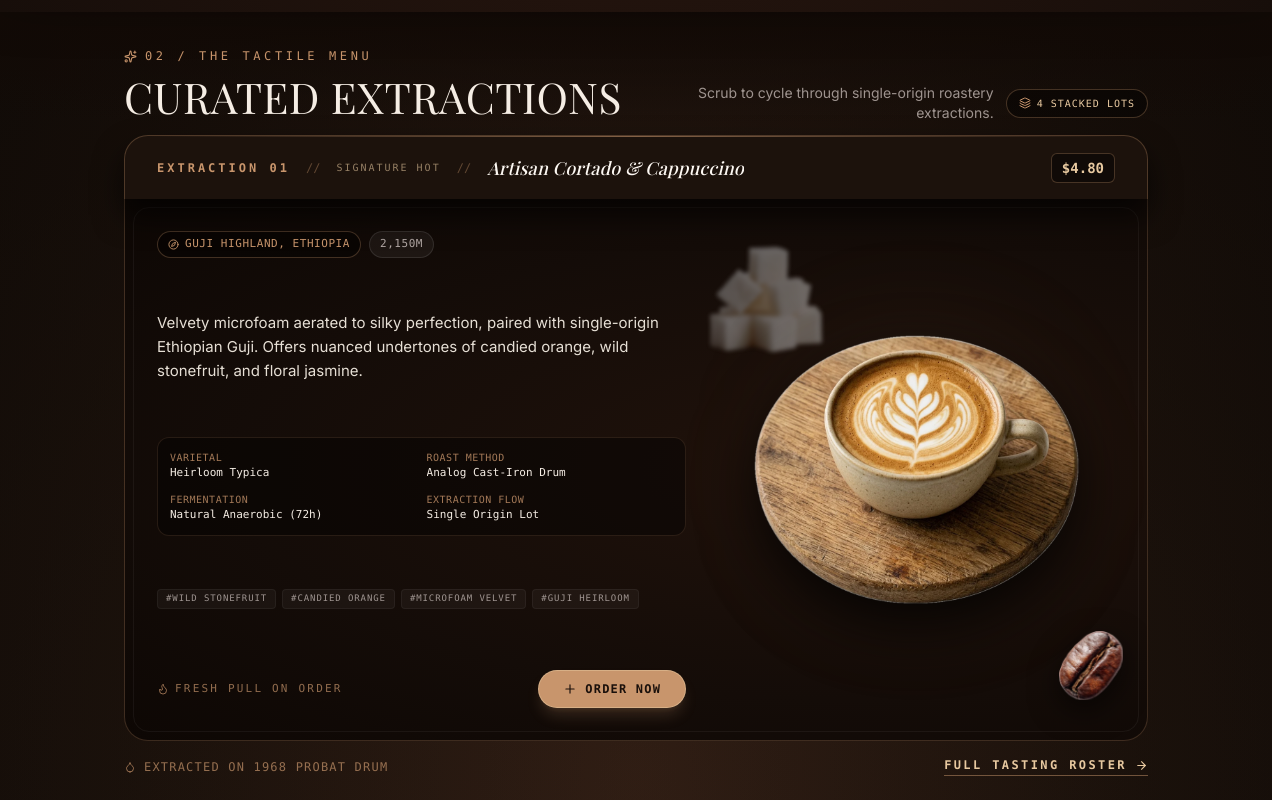
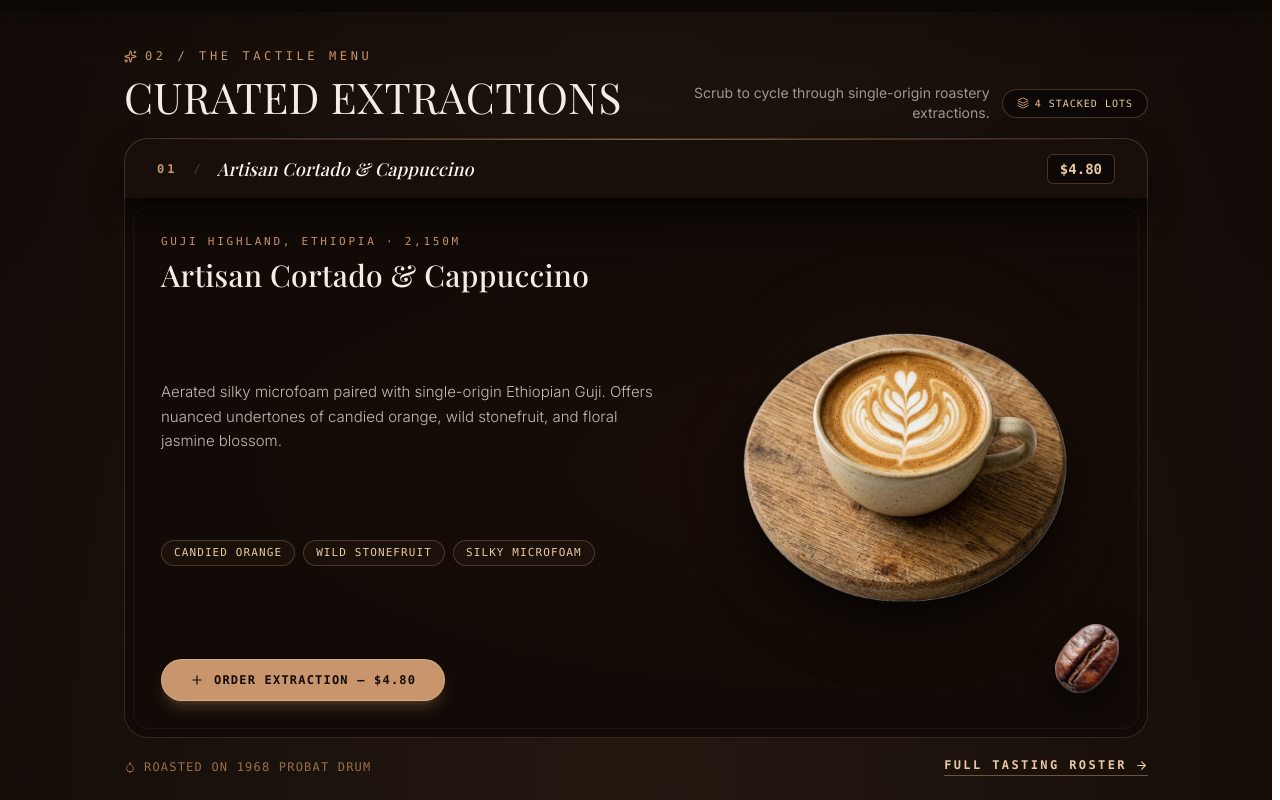
Before and after one commit to Adem-elwafi/crema, a React (Vite) app: page / in a window 1280 px wide. Shown: the part 1540-2340 px from the top of the page. Built offline with nearby package versions, Linux system fonts and the light colour scheme; a web font is replaced by a local one.

Commit message:
refactor(cards): polish scrollytelling continuum and declutter extraction cards into quiet luxury layout

```diff
--- a/src/App.tsx
+++ b/src/App.tsx
@@ -25,7 +25,7 @@ function App() {
 
   return (
     <LenisProvider paused={!isPreloaderComplete}>
-      <div className="bg-brown-900 text-brown-900 font-body overflow-x-clip">
+      <div className="bg-[#0E0805] text-[#FDF8F3] font-body overflow-x-clip">
         {!isPreloaderComplete && <Preloader onComplete={() => {
           setIsPreloaderComplete(true);
           setTimeout(() => ScrollTrigger.refresh(), 200);
--- a/src/components/CinematicManifesto.tsx
+++ b/src/components/CinematicManifesto.tsx
@@ -110,12 +110,12 @@ export default function CinematicManifesto() {
     <section
       ref={containerRef}
       id="manifesto"
-      className="relative z-10 w-full min-h-dvh bg-[#120B08] text-cream -mt-8 sm:-mt-12 rounded-t-[2rem] sm:rounded-t-[3rem] shadow-[0_-25px_60px_rgba(0,0,0,0.65)] overflow-hidden"
+      className="relative z-10 w-full min-h-dvh bg-[#0E0805] text-cream -mt-8 sm:-mt-12 rounded-t-[2rem] sm:rounded-t-[3rem] shadow-[0_-25px_60px_rgba(0,0,0,0.65)] overflow-hidden"
     >
       {/* Fullscreen Stage */}
       <div
         ref={pinRef}
-        className="relative w-full min-h-dvh py-16 sm:py-20 md:py-24 flex flex-col justify-between p-6 sm:p-10 md:p-14 lg:p-20 select-none bg-radial-obsidian"
+        className="relative w-full min-h-dvh py-16 sm:py-20 md:py-24 flex flex-col justify-between p-6 sm:p-10 md:p-14 lg:p-20 select-none bg-[#0E0805]"
       >
         {/* Subtle Ambient Radial Amber Glow */}
         <div className="manifesto-glow absolute inset-0 bg-radial-glow pointer-events-none will-change-transform" />
--- a/src/components/TactileMenu.tsx
+++ b/src/components/TactileMenu.tsx
@@ -1,5 +1,5 @@
 import { useRef, useEffect, useState, useCallback } from 'react';
-import { Sparkles, Plus, Check, Compass, Flame, Droplet, ArrowRight, Layers } from 'lucide-react';
+import { Sparkles, Plus, Check, Droplet, ArrowRight, Layers } from 'lucide-react';
 import { gsap } from '../lib/gsap';
 import { useLenis } from '../context/LenisContext';
 
@@ -9,116 +9,79 @@ import latteCup from '../assets/images/hero/latte-cup.webp';
 import espressoCup from '../assets/images/hero/espresso-cup.webp';
 import singleCoffeeBean from '../assets/images/hero/single-coffee-bean.webp';
 import creamSplash from '../assets/images/hero/cream-splash.webp';
+import mintLeaf from '../assets/images/hero/mint-leaf.webp';
 import cinnamonSticks from '../assets/images/hero/cinnamon-sticks.webp';
-import sugarCubes from '../assets/images/hero/sugar-cubes.webp';
-import mintLeaf from '../assets/images/hero/mint-leaf.webp';
-import flyingCoffeeBeans from '../assets/images/hero/flying-coffee-beans.webp';
 
 interface ExtractionItem {
   id: string;
   name: string;
-  category: string;
   index: string;
   price: string;
+  originElevation: string;
   notes: string;
-  origin: string;
-  elevation: string;
-  roast: string;
-  process: string;
-  varietal: string;
-  tags: string[];
+  tasteNotes: string[];
   heroImage: string;
   heroWidth: number;
   heroHeight: number;
-  backdropImage: string;
-  foregroundImage: string;
-  accentColor: string;
+  accentImage: string;
 }
 
 const EXTRACTIONS: ExtractionItem[] = [
   {
     id: 'cappuccino',
     name: 'Artisan Cortado & Cappuccino',
-    category: 'Signature Hot',
     index: '01',
     price: '$4.80',
+    originElevation: 'Guji Highland, Ethiopia · 2,150m',
     notes:
-      'Velvety microfoam aerated to silky perfection, paired with single-origin Ethiopian Guji. Offers nuanced undertones of candied orange, wild stonefruit, and floral jasmine.',
-    origin: 'Guji Highland, Ethiopia',
-    elevation: '2,150m',
-    roast: 'Analog Cast-Iron Drum',
-    process: 'Natural Anaerobic (72h)',
-    varietal: 'Heirloom Typica',
-    tags: ['WILD STONEFRUIT', 'CANDIED ORANGE', 'MICROFOAM VELVET', 'GUJI HEIRLOOM'],
+      'Aerated silky microfoam paired with single-origin Ethiopian Guji. Offers nuanced undertones of candied orange, wild stonefruit, and floral jasmine blossom.',
+    tasteNotes: ['Candied Orange', 'Wild Stonefruit', 'Silky Microfoam'],
     heroImage: cappuccinoCup,
     heroWidth: 260,
     heroHeight: 215,
-    backdropImage: sugarCubes,
-    foregroundImage: singleCoffeeBean,
-    accentColor: '#C8956C',
+    accentImage: singleCoffeeBean,
   },
   {
     id: 'coldbrew',
     name: 'Single-Origin Kyoto Cold Drip',
-    category: 'Slow Extraction',
     index: '02',
     price: '$5.50',
+    originElevation: 'Boquete, Panama · 1,800m',
     notes:
-      '18-hour cold water percolation through artisanal glass distillation columns. Features washed Panama Geisha with crystal-clear notes of bergamot, honeysuckle, and lychee.',
-    origin: 'Boquete, Panama',
-    elevation: '1,800m',
-    roast: 'Light Cinnamon Roast',
-    process: '18-Hour Ice Percolation',
-    varietal: 'Washed Geisha 1931',
-    tags: ['WASHED GEISHA', 'BERGAMOT CITRUS', 'KYOTO DRIP 18H', 'FLORAL CLARITY'],
+      '18-hour cold percolation through artisanal glass distillation columns. Features washed Panama Geisha with crystal-clear notes of bergamot, honeysuckle, and lychee.',
+    tasteNotes: ['Bergamot Citrus', 'Washed Geisha', '18h Slow Drip'],
     heroImage: coldbrewGlass,
     heroWidth: 220,
     heroHeight: 340,
-    backdropImage: flyingCoffeeBeans,
-    foregroundImage: mintLeaf,
-    accentColor: '#A0714D',
+    accentImage: mintLeaf,
   },
   {
     id: 'latte',
     name: 'Velvet Layered Honey Latte',
-    category: 'Signature Warmth',
     index: '03',
     price: '$5.20',
+    originElevation: 'Huila, Colombia · 1,950m',
     notes:
-      'Steamed Jersey whole milk with dense micro-textures, Colombian Huila espresso extraction, and a delicate infusion of raw wildflower honeycomb.',
-    origin: 'Huila, Colombia',
-    elevation: '1,950m',
-    roast: 'Medium Espresso Profile',
-    process: 'Honey Extended Ferment',
-    varietal: 'Castillo & Caturra',
-    tags: ['WILDFLOWER HONEY', 'JERSEY WHOLE MILK', 'HUILA WASHED', 'HONEYCOMB TEXTURE'],
+      'Steamed Jersey whole milk with micro-textures, Colombian Huila espresso extraction, and a delicate infusion of raw mountain wildflower honeycomb.',
+    tasteNotes: ['Wildflower Honey', 'Jersey Whole Milk', 'Honeycomb Velvet'],
     heroImage: latteCup,
     heroWidth: 250,
     heroHeight: 290,
-    backdropImage: cinnamonSticks,
-    foregroundImage: creamSplash,
-    accentColor: '#E8C9A0',
+    accentImage: cinnamonSticks,
   },
   {
     id: 'ristretto',
     name: 'Double Ristretto Obsidian',
-    category: 'Pure Extraction',
     index: '04',
     price: '$4.20',
+    originElevation: 'Tarrazú, Costa Rica · 2,050m',
     notes:
-      'Restricted 18g pull concentrated in 22 seconds. Yields a dense tiger-stripe crema with deep notes of bittersweet 85% raw cacao, roasted hazelnut, and molasses.',
-    origin: 'Tarrazú, Costa Rica',
-    elevation: '2,050m',
-    roast: 'Obsidian Dark Roast',
-    process: 'Anaerobic Natural Pulp',
-    varietal: 'Red Catuai Single Lot',
-    tags: ['TIGER CREMA', 'RAW CACAO 85%', '18G RESTRICTED PULL', 'OBSIDIAN ROAST'],
+      'Restricted 18g pull concentrated in 22 seconds. Yields a dense tiger-stripe crema with deep notes of bittersweet raw cacao, roasted hazelnut, and molasses.',
+    tasteNotes: ['Tiger Crema', '85% Raw Cacao', 'Restricted Pull'],
     heroImage: espressoCup,
     heroWidth: 250,
     heroHeight: 235,
-    backdropImage: sugarCubes,
-    foregroundImage: singleCoffeeBean,
-    accentColor: '#C8956C',
+    accentImage: creamSplash,
   },
 ];
 
@@ -179,9 +142,9 @@ export default function TactileMenu() {
     if (!container || !stage || !deck) return;
 
     const ctx = gsap.context(() => {
-      // Responsive Tab Height: 54px on mobile, 64px on md+
+      // Responsive Tab Height: 52px on mobile, 60px on md+
       const isMobile = window.innerWidth < 768;
-      const tabHeight = isMobile ? 54 : 64;
+      const tabHeight = isMobile ? 52 : 60;
 
       const cardElements = cardsRef.current.filter(Boolean) as HTMLDivElement[];
       if (cardElements.length < 2) return;
@@ -225,24 +188,13 @@ export default function TactileMenu() {
           (i - 1) * 1.0
         );
 
-        // Subtly parallax the floating background ingredient inside the card
-        const bgImg = card.querySelector('.parallax-bg');
+        // Subtly parallax the floating accent element inside the card
         const fgImg = card.querySelector('.parallax-fg');
-
-        if (bgImg) {
-          tl.fromTo(
-            bgImg,
-            { y: 30, opacity: 0.2 },
-            { y: -20, opacity: 0.45, ease: 'none', duration: 1.2 },
-            (i - 1) * 1.0
-          );
-        }
-
         if (fgImg) {
           tl.fromTo(
             fgImg,
-            { y: 40, rotation: -15 },
-            { y: -15, rotation: 15, ease: 'none', duration: 1.2 },
+            { y: 35, rotation: -12 },
+            { y: -15, rotation: 12, ease: 'none', duration: 1.2 },
             (i - 1) * 1.0
           );
         }
@@ -258,21 +210,19 @@ export default function TactileMenu() {
     <section
       ref={containerRef}
       id="menu"
-      className="relative w-full h-[380vh] bg-[#120A06] text-[#FDF8F3] select-none"
+      className="relative w-full h-[380vh] bg-[#0E0805] text-[#FDF8F3] select-none"
       style={{
         background:
-          'radial-gradient(ellipse at 50% 30%, #24140D 0%, #150C07 55%, #0D0704 100%)',
+          'radial-gradient(ellipse at 50% 30%, #1A100B 0%, #0E0805 70%)',
       }}
     >
-      {/* Ambient Atmospheric Glow & Hairline Gradients */}
-      <div className="absolute inset-0 pointer-events-none bg-[radial-gradient(circle_at_50%_25%,rgba(200,149,108,0.08)_0%,rgba(0,0,0,0.85)_80%)]" />
-      <div className="absolute inset-x-0 top-0 h-28 bg-gradient-to-b from-[#120A06] to-transparent pointer-events-none" />
-      <div className="absolute inset-x-0 bottom-0 h-28 bg-gradient-to-t from-[#120A06] to-transparent pointer-events-none" />
+      {/* Ambient Atmospheric Glow */}
+      <div className="absolute inset-0 pointer-events-none bg-[radial-gradient(circle_at_50%_25%,rgba(200,149,108,0.06)_0%,transparent_75%)]" />
 
       {/* STICKY STAGE (Viewport Pinned) */}
       <div
         ref={stageRef}
-        className="sticky top-0 h-dvh w-full overflow-hidden flex flex-col justify-between py-4 sm:py-6 md:py-8 px-4 sm:px-8 lg:px-12"
+        className="sticky top-0 h-dvh w-full overflow-hidden flex flex-col justify-between py-5 sm:py-7 md:py-8 px-4 sm:px-8 lg:px-12"
       >
         {/* 1. TOP SECTION HEADER */}
         <div className="relative z-30 max-w-5xl mx-auto w-full flex flex-col sm:flex-row sm:items-end justify-between gap-3 pt-1">
@@ -290,7 +240,7 @@ export default function TactileMenu() {
             <p className="font-body text-xs sm:text-sm text-[#D7CCC8]/70 max-w-xs sm:text-right hidden md:block">
               Scrub to cycle through single-origin roastery extractions.
             </p>
-            <div className="flex items-center gap-1.5 bg-black/40 border border-[#C8956C]/30 px-3 py-1.5 rounded-full font-mono text-[10px] tracking-widest text-[#E8C9A0]">
+            <div className="flex items-center gap-1.5 bg-black/40 border border-[#C8956C]/30 px-3.5 py-1.5 rounded-full font-mono text-[10px] tracking-widest text-[#E8C9A0]">
               <Layers size={12} className="text-[#C8956C]" />
               <span>4 STACKED LOTS</span>
             </div>
@@ -300,7 +250,7 @@ export default function TactileMenu() {
         {/* 2. PINNED CARD DECK CONTAINER */}
         <div
           ref={deckRef}
-          className="relative w-full max-w-5xl mx-auto flex-1 my-2 sm:my-3 min-h-[420px] max-h-[560px] sm:max-h-[580px] md:max-h-[600px] lg:max-h-[620px]"
+          className="relative w-full max-w-5xl mx-auto flex-1 my-2 sm:my-3 min-h-[420px] max-h-[540px] sm:max-h-[560px] md:max-h-[580px] lg:max-h-[600px]"
         >
           {EXTRACTIONS.map((item, idx) => (
             <div
@@ -313,7 +263,7 @@ export default function TactileMenu() {
               {/* PINNED HEADER TAB (Rolodex Tab / Breadcrumb) */}
               <div
                 onClick={() => handleCardClick(idx)}
-                className="relative z-30 h-[54px] md:h-[64px] rounded-t-2xl sm:rounded-t-3xl bg-[#1C120C] border-t border-x border-[#C8956C]/30 px-4 sm:px-6 md:px-8 flex items-center justify-between shadow-[0_16px_30px_rgba(0,0,0,0.7)] cursor-pointer hover:bg-[#231710] transition-colors group"
+                className="relative z-30 h-[52px] md:h-[60px] rounded-t-2xl sm:rounded-t-3xl bg-[#180F0A] border-t border-x border-[#C8956C]/25 px-4 sm:px-7 md:px-8 flex items-center justify-between shadow-[0_16px_30px_rgba(0,0,0,0.7)] cursor-pointer hover:bg-[#20140D] transition-colors group"
                 style={{
                   boxShadow: '0 16px 30px rgba(0, 0, 0, 0.65)',
                 }}
@@ -322,150 +272,93 @@ export default function TactileMenu() {
                 <div className="absolute top-0 inset-x-6 h-[1px] bg-gradient-to-r from-transparent via-[#C8956C]/60 to-transparent" />
 
                 {/* Left: Tab Title & Index */}
-                <div className="flex items-center gap-2 sm:gap-4 overflow-hidden">
-                  <span className="font-mono text-[10px] sm:text-xs uppercase tracking-[0.25em] text-[#C8956C] font-semibold shrink-0">
-                    EXTRACTION 0{idx + 1}
+                <div className="flex items-center gap-3 sm:gap-4 overflow-hidden">
+                  <span className="font-mono text-xs uppercase tracking-[0.25em] text-[#C8956C] font-semibold shrink-0">
+                    0{idx + 1}
                   </span>
-                  <span className="text-[#C8956C]/40 hidden sm:inline font-mono text-xs">
-                    //
-                  </span>
-                  <span className="font-mono text-[10px] uppercase tracking-[0.2em] text-[#E8C9A0]/60 hidden md:inline shrink-0">
-                    {item.category}
-                  </span>
-                  <span className="text-[#C8956C]/40 hidden md:inline font-mono text-xs">
-                    //
+                  <span className="text-[#C8956C]/30 font-mono text-xs">
+                    /
                   </span>
                   <h3 className="font-display italic text-sm sm:text-base md:text-lg text-[#FDF8F3] font-medium tracking-wide truncate group-hover:text-[#E8C9A0] transition-colors">
                     {item.name}
                   </h3>
                 </div>
 
-                {/* Right: Price & Tab Indicator */}
+                {/* Right: Price */}
                 <div className="flex items-center gap-2 sm:gap-3 shrink-0 ml-2">
-                  <span className="font-mono text-xs sm:text-sm font-bold text-[#E8C9A0] px-2.5 py-1 rounded-md bg-black/40 border border-[#C8956C]/30">
+                  <span className="font-mono text-xs sm:text-sm font-semibold text-[#E8C9A0] px-3 py-1 rounded-md bg-black/40 border border-[#C8956C]/30">
                     {item.price}
                   </span>
                 </div>
               </div>
 
-              {/* CARD BODY (Solid Curtain Wipe Panel) */}
+              {/* CARD BODY (Quiet Luxury Editorial Curtain Wipe Panel) */}
               <div
-                className="relative z-20 flex-1 bg-[#140C08] border-x border-b border-[#C8956C]/25 rounded-b-2xl sm:rounded-b-3xl overflow-hidden p-4 sm:p-6 md:p-8 flex flex-col md:flex-row items-center justify-between gap-4 md:gap-8"
+                className="relative z-20 flex-1 bg-[#110A06] border-x border-b border-[#C8956C]/20 rounded-b-2xl sm:rounded-b-3xl overflow-hidden p-5 sm:p-7 md:p-9 flex flex-col md:flex-row items-center justify-between gap-5 md:gap-8"
                 style={{
                   background:
-                    'radial-gradient(ellipse at 70% 50%, #20120B 0%, #140C08 60%, #0D0704 100%)',
+                    'radial-gradient(ellipse at 70% 50%, #1A0E08 0%, #110A06 70%)',
                 }}
               >
                 {/* Subtle Inner Border Accent */}
                 <div className="absolute inset-2 rounded-xl sm:rounded-2xl border border-white/5 pointer-events-none" />
 
-                {/* LEFT COLUMN: Editorial Narrative & Extraction Matrix */}
-                <div className="w-full md:w-[56%] flex flex-col justify-between h-full relative z-10 space-y-3 sm:space-y-4">
-                  {/* Origin & Elevation Badges */}
-                  <div className="flex items-center gap-2 flex-wrap">
-                    <span className="inline-flex items-center gap-1.5 font-mono text-[10px] sm:text-[11px] uppercase tracking-wider text-[#C8956C] bg-black/40 border border-[#C8956C]/30 px-2.5 py-1 rounded-full">
-                      <Compass size={11} />
-                      {item.origin}
+                {/* LEFT COLUMN: Poetic Sensory Story & Refined Details */}
+                <div className="w-full md:w-[54%] flex flex-col justify-between h-full relative z-10 space-y-3 sm:space-y-4">
+                  <div>
+                    <span className="font-mono text-[10px] sm:text-[11px] uppercase tracking-[0.25em] text-[#C8956C] block mb-1">
+                      {item.originElevation}
                     </span>
-                    <span className="font-mono text-[10px] sm:text-[11px] uppercase tracking-wider text-[#D7CCC8]/80 bg-white/5 border border-white/10 px-2.5 py-1 rounded-full">
-                      {item.elevation}
-                    </span>
+                    <h4 className="font-display text-xl sm:text-2xl md:text-3xl text-[#F5EDE4] font-medium tracking-tight leading-snug">
+                      {item.name}
+                    </h4>
                   </div>
 
                   {/* Tasting Notes */}
-                  <p className="font-body text-xs sm:text-sm md:text-[0.9375rem] text-[#E6DFD5] leading-relaxed line-clamp-3 sm:line-clamp-none">
+                  <p className="font-body text-xs sm:text-sm md:text-[0.9375rem] text-[#D7CCC8]/90 leading-relaxed font-light">
                     {item.notes}
                   </p>
 
-                  {/* 4-Metric Technical Matrix Grid */}
-                  <div className="grid grid-cols-2 gap-2 sm:gap-2.5 p-3 rounded-xl bg-black/40 border border-[#C8956C]/15 font-mono text-[10px] sm:text-[11px]">
-                    <div>
-                      <span className="text-[#C8956C]/80 block uppercase tracking-wider text-[9px] sm:text-[10px]">
-                        VARIETAL
-                      </span>
-                      <span className="text-[#F5EDE4] font-medium truncate block">
-                        {item.varietal}
-                      </span>
-                    </div>
-                    <div>
-                      <span className="text-[#C8956C]/80 block uppercase tracking-wider text-[9px] sm:text-[10px]">
-                        ROAST METHOD
-                      </span>
-                      <span className="text-[#F5EDE4] font-medium truncate block">
-                        {item.roast}
-                      </span>
-                    </div>
-                    <div>
-                      <span className="text-[#C8956C]/80 block uppercase tracking-wider text-[9px] sm:text-[10px]">
-                        FERMENTATION
-                      </span>
-                      <span className="text-[#F5EDE4] font-medium truncate block">
-                        {item.process}
-                      </span>
-                    </div>
-                    <div>
-                      <span className="text-[#C8956C]/80 block uppercase tracking-wider text-[9px] sm:text-[10px]">
-                        EXTRACTION FLOW
-                      </span>
-                      <span className="text-[#F5EDE4] font-medium truncate block">
-                        Single Origin Lot
-                      </span>
-                    </div>
-                  </div>
-
-                  {/* Flavor Profile Tags */}
-                  <div className="hidden sm:flex items-center gap-1.5 flex-wrap">
-                    {item.tags.map((tag, tIdx) => (
+                  {/* Curated Taste Notes */}
+                  <div className="flex items-center gap-2 flex-wrap pt-0.5">
+                    {item.tasteNotes.map((note, nIdx) => (
                       <span
-                        key={tIdx}
-                        className="font-mono text-[9px] tracking-widest uppercase text-[#D7CCC8]/70 bg-white/[0.04] px-2 py-0.5 rounded border border-white/5"
+                        key={nIdx}
+                        className="font-mono text-[10px] sm:text-[11px] tracking-widest uppercase text-[#E8C9A0] bg-[#1F130D]/80 border border-[#C8956C]/30 px-3 py-1 rounded-full"
                       >
-                        #{tag}
+                        {note}
                       </span>
                     ))}
                   </div>
 
                   {/* Action & Order Row */}
-                  <div className="pt-1 sm:pt-2 flex items-center justify-between">
-                    <span className="text-[11px] font-mono uppercase tracking-[0.2em] text-[#C8956C]/70 flex items-center gap-1.5">
-                      <Flame size={12} />
-                      FRESH PULL ON ORDER
-                    </span>
-
+                  <div className="pt-2 flex items-center justify-between">
                     <button
                       onClick={() => handleOrder(item)}
-                      className={`cursor-pointer px-4 sm:px-6 py-2 sm:py-2.5 rounded-full text-xs font-mono tracking-widest uppercase font-semibold transition-all duration-300 flex items-center gap-2 shadow-lg ${
+                      className={`cursor-pointer px-5 sm:px-7 py-2.5 sm:py-3 rounded-full text-xs font-mono tracking-widest uppercase font-semibold transition-all duration-300 flex items-center gap-2.5 shadow-lg ${
                         orderedId === item.id
                           ? 'bg-emerald-600 text-cream scale-105 shadow-emerald-900/40'
-                          : 'bg-[#C8956C] text-[#1A100B] hover:bg-[#E8C9A0] hover:scale-105 shadow-[#C8956C]/20 border border-[#E8C9A0]/50'
+                          : 'bg-[#C8956C] text-[#120A06] hover:bg-[#E8C9A0] hover:scale-105 shadow-[#C8956C]/25 border border-[#E8C9A0]/50'
                       }`}
                       aria-label={`Order ${item.name}`}
                     >
                       {orderedId === item.id ? (
                         <>
-                          <Check size={14} /> EXTRACTING
+                          <Check size={14} /> EXTRACTING TICKET
                         </>
                       ) : (
                         <>
-                          <Plus size={14} /> ORDER NOW
+                          <Plus size={14} /> ORDER EXTRACTION — {item.price}
                         </>
                       )}
                     </button>
                   </div>
                 </div>
 
-                {/* RIGHT COLUMN: Artisanal Drink Presentation & Floating Parallax Assets */}
-                <div className="w-full md:w-[42%] h-44 sm:h-56 md:h-full relative flex items-center justify-center overflow-visible">
+                {/* RIGHT COLUMN: Artisanal Drink Presentation */}
+                <div className="w-full md:w-[44%] h-44 sm:h-56 md:h-full relative flex items-center justify-center overflow-visible">
                   {/* Atmospheric Glow */}
-                  <div className="absolute w-44 sm:w-56 h-44 sm:h-56 rounded-full bg-[#C8956C]/15 blur-3xl pointer-events-none" />
-
-                  {/* Floating Depth-of-Field Backdrop Ingredient */}
-                  <img
-                    src={item.backdropImage}
-                    alt=""
-                    aria-hidden="true"
-                    className="parallax-bg absolute z-0 w-20 sm:w-28 opacity-40 filter blur-[2px] -left-2 top-4 pointer-events-none select-none will-change-transform"
-                  />
+                  <div className="absolute w-44 sm:w-56 h-44 sm:h-56 rounded-full bg-[#C8956C]/12 blur-3xl pointer-events-none" />
 
                   {/* Studio Hero Product Cutout */}
                   <img
@@ -473,12 +366,12 @@ export default function TactileMenu() {
                     alt={item.name}
                     width={item.heroWidth}
                     height={item.heroHeight}
-                    className="relative z-10 max-h-[160px] sm:max-h-[200px] md:max-h-[250px] lg:max-h-[270px] w-auto object-contain filter drop-shadow-[0_22px_28px_rgba(0,0,0,0.85)] select-none pointer-events-auto transition-transform duration-500 hover:scale-105"
+                    className="relative z-10 max-h-[170px] sm:max-h-[210px] md:max-h-[250px] lg:max-h-[270px] w-auto object-contain filter drop-shadow-[0_22px_28px_rgba(0,0,0,0.85)] select-none pointer-events-auto transition-transform duration-500 hover:scale-105"
                   />
 
-                  {/* Floating Foreground Micro Element */}
+                  {/* Floating Micro Accent Element */}
                   <img
-                    src={item.foregroundImage}
+                    src={item.accentImage}
                     alt=""
                     aria-hidden="true"
                     className="parallax-fg absolute z-20 w-12 sm:w-16 filter drop-shadow-[0_10px_15px_rgba(0,0,0,0.6)] -right-2 bottom-2 pointer-events-none select-none will-change-transform"
@@ -493,7 +386,7 @@ export default function TactileMenu() {
         <div className="relative z-30 max-w-5xl mx-auto w-full flex items-center justify-between pt-1 pb-1">
           <div className="flex items-center gap-2 font-mono text-[10px] sm:text-xs text-[#C8956C]/70 uppercase tracking-widest">
             <Droplet size={12} />
-            <span>EXTRACTED ON 1968 PROBAT DRUM</span>
+            <span>ROASTED ON 1968 PROBAT DRUM</span>
           </div>
 
           <a
```
Also changed, not shown: src/components/EditorialStory.tsx (+4 -6 lines).
